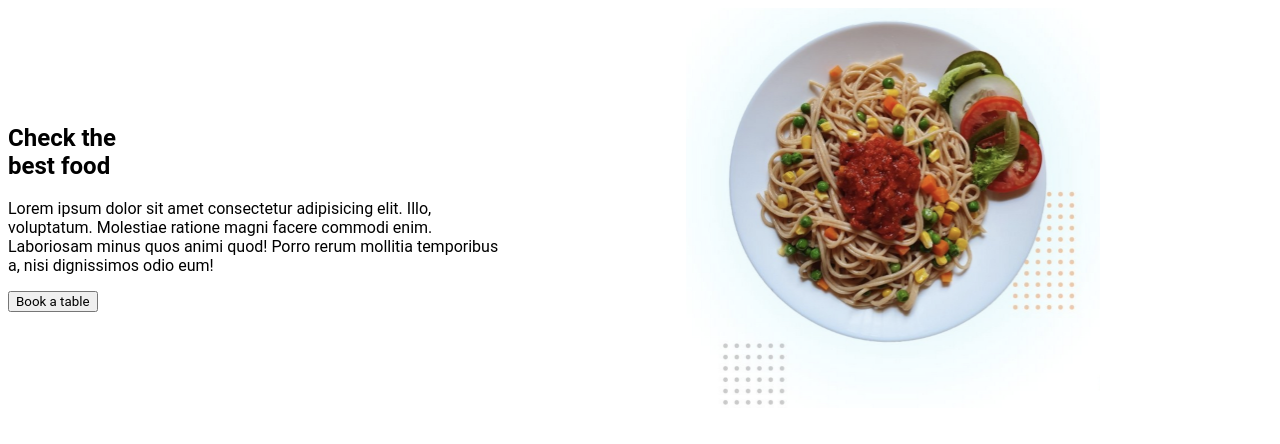
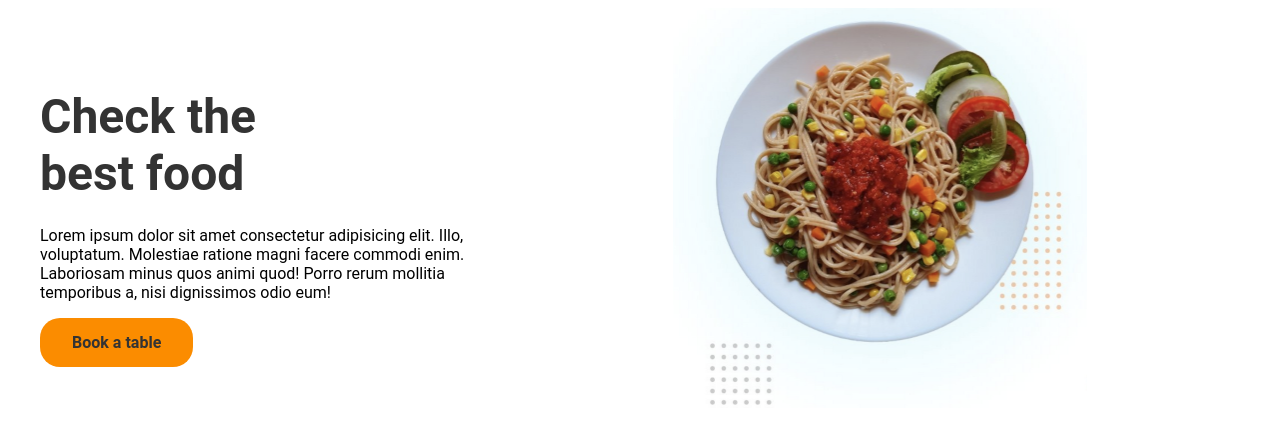
Before and after one commit to BenjaminTzulTacam/best_food, a plain HTML site: page index.html in a window 1280 px wide. Drawn offline with Linux system fonts and the light colour scheme.

Commit message:
Finalizando el heron con el boton

```diff
--- a/index.html
+++ b/index.html
@@ -11,9 +11,9 @@
     <main>
         <section class="hero">
             <div class="hero-info">
-                <h1>Check the <br> best food</h1>
-                <p>Lorem ipsum dolor sit amet consectetur adipisicing elit. Illo, voluptatum. Molestiae ratione magni facere commodi enim. Laboriosam minus quos animi quod! Porro rerum mollitia temporibus a, nisi dignissimos odio eum!</p>
-                <button>Book a table</button>
+                <h1 class="infor-title">Check the <br> best food</h1>
+                <p class=".info-subtitle">Lorem ipsum dolor sit amet consectetur adipisicing elit. Illo, voluptatum. Molestiae ratione magni facere commodi enim. Laboriosam minus quos animi quod! Porro rerum mollitia temporibus a, nisi dignissimos odio eum!</p>
+                <button class="info-button">Book a table</button>
             </div>
             <img class="hero-image" src="./img/hero.png" alt="Plato de pasta con salsa y vegetales">
 
--- a/style.css
+++ b/style.css
@@ -2,11 +2,10 @@
     font-family: 'Roboto', sans-serif;
 }
 
-.main {
+main {
     max-width: 1200px;
     margin: 0 auto;
 }
-
 .hero {
     display: grid;
     grid-template-columns: 2fr 3fr;
@@ -14,7 +13,30 @@
 }
 
 .hero-info {
-    align-self: center; /*Central el mismo elemento*/
+    align-self: center; /*Centrar el mismo elemento*/
+}
+
+.infor-title {
+    color: #333;
+    font-size: 3rem;
+    font-weight: bolder;
+    margin-bottom: 24px;
+}
+
+.info-subtitle {
+    color: #333;
+    font-size: 1.5rem;
+    margin-bottom: 24px;
+}
+
+.info-button {
+   border: none;
+   border-radius: 20px;
+   color: #333;
+   background-color: #fb8c00;
+   font-weight: bolder;
+   padding: 15px 32px;
+   font-size: 16px;
 }
 
 .hero-image {
```
